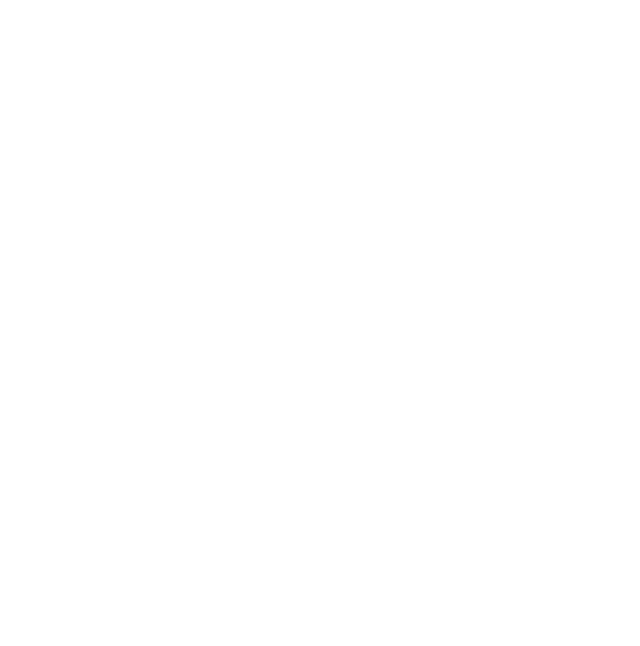
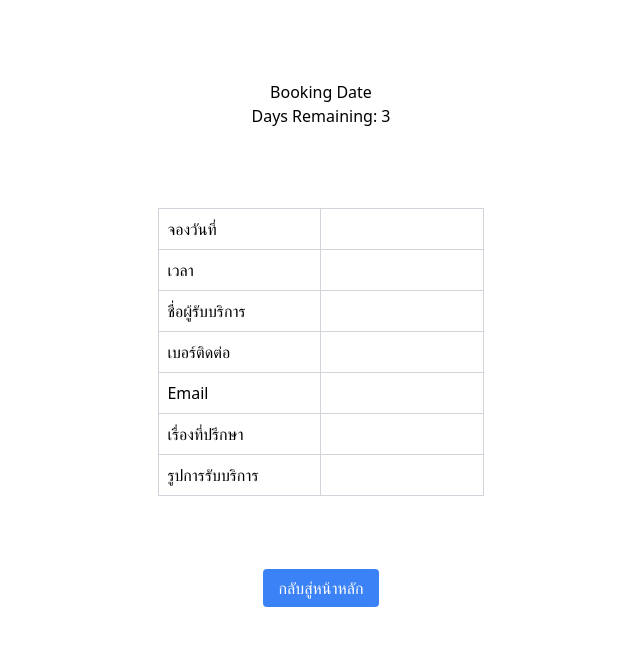
Before and after one commit to thanatrakul/booking, a Nuxt app: page /tracking/1 in a window 1280 px wide. Before the commit this address had no page. Shown: the top 646 px of the page, without its empty margins (319-959 px from the left). Built offline with nearby package versions, Linux system fonts and the light colour scheme.

Commit message:
tracking

```diff
--- a/pages/booking.vue
+++ b/pages/booking.vue
@@ -229,7 +229,7 @@
 };
 
 export default {
-  name: 'LogoText',
+  name: 'BookingPage',
   components: {
     ConsentModal
   },
--- /dev/null
+++ b/pages/tracking/1.vue
@@ -0,0 +1,91 @@
+<template>
+  <div class="text-center mt-20">
+    <h1>Booking Date {{ $route.params.id }}</h1>
+    <h2>Days Remaining: {{ calculateDaysRemaining() }}</h2>
+  </div>
+
+  <div class="text-center mt-20">
+    <table class="border-collapse border border-gray-300 mx-auto">
+      <tbody>
+
+        <tr>
+          <td class="border border-gray-300 p-2 text-left w-1/3">จองวันที่</td>
+          <td class="border border-gray-300 p-2 text-left w-1/3">{{ $route.query.bookingDate }}</td>
+        </tr>
+
+        <tr>
+          <td class="border border-gray-300 p-2 text-left w-1/3">เวลา</td>
+          <td class="border border-gray-300 p-2 text-left w-1/3">{{ $route.query.selectedTimeSlot }}</td>
+        </tr>
+
+        <tr>
+          <td class="border border-gray-300 p-2 text-left w-1/3">ชื่อผู้รับบริการ</td>
+          <td class="border border-gray-300 p-2 text-left w-1/3">{{ $route.query.customerName }}</td>
+        </tr>
+
+        <tr>
+          <td class="border border-gray-300 p-2 text-left w-1/3">เบอร์ติดต่อ</td>
+          <td class="border border-gray-300 p-2 text-left w-1/3">{{ $route.query.customerPhoneNumber }}</td>
+        </tr>
+
+        <tr>
+          <td class="border border-gray-300 p-2 text-left w-1/3">Email</td>
+          <td class="border border-gray-300 p-2 text-left w-1/3">{{ $route.query.customerEmail }}</td>
+        </tr>
+
+        <tr>
+          <td class="border border-gray-300 p-2 text-left w-1/3">เรื่องที่ปรึกษา</td>
+          <td class="border border-gray-300 p-2 text-left w-1/3">{{ $route.query.consultTopicSelected }}</td>
+        </tr>
+
+        <tr>
+          <td class="border border-gray-300 p-2 text-left w-1/3">รูปการรับบริการ</td>
+          <td class="border border-gray-300 p-2 text-left w-1/3">{{ $route.query.consultTypeSelected }}</td>
+        </tr>
+      </tbody>
+    </table>
+  </div>
+
+  <div class="text-center mt-20">
+    <nuxt-link
+      :to="{
+        path: '/booking',
+      }"
+      class="bg-blue-500 text-white px-4 py-2 rounded"
+    >
+      กลับสู่หน้าหลัก
+    </nuxt-link>
+  </div>
+
+</template>
+
+
+<script>
+export default {
+
+  // http://localhost:3000/tracking?bookingDate=2023-07-11
+  // http://localhost:3000/tracking?bookingID=1
+  data() {
+    return {
+      customer: {
+        bookingDate: '2023-07-11'
+      }
+    }
+  },
+  methods: {
+    calculateDaysRemaining() {
+      // Get the current date and the booking date from the query parameters
+      const currentDate = new Date();
+      const bookingDate = new Date(this.customer.bookingDate);
+
+      // Calculate the difference in milliseconds between the two dates
+      const timeDiff = bookingDate.getTime() - currentDate.getTime();
+
+      // Convert the difference to days
+      const daysRemaining = Math.ceil(timeDiff / (1000 * 3600 * 24));
+
+      return daysRemaining;
+    },
+  },
+};
+</script>
--- /dev/null
+++ b/pages/tracking/2.vue
@@ -0,0 +1,18 @@
+<template>
+  <div class="text-center mt-20">
+    <h1>Booking Date</h1>
+    <h2>เลยวันจองไปแล้ว</h2>
+  </div>
+
+  <div class="text-center mt-20">
+    <nuxt-link
+      :to="{
+        path: '/booking',
+      }"
+      class="bg-blue-500 text-white px-4 py-2 rounded"
+    >
+      กลับสู่หน้าหลัก
+    </nuxt-link>
+  </div>
+
+</template>
--- /dev/null
+++ b/pages/tracking/3.vue
@@ -0,0 +1,17 @@
+<template>
+  <div class="text-center mt-20">
+    <h1>ไม่พบการจอง</h1>
+  </div>
+
+  <div class="text-center mt-20">
+    <nuxt-link
+      :to="{
+        path: '/booking',
+      }"
+      class="bg-blue-500 text-white px-4 py-2 rounded"
+    >
+      กลับสู่หน้าหลัก
+    </nuxt-link>
+  </div>
+
+</template>
```
